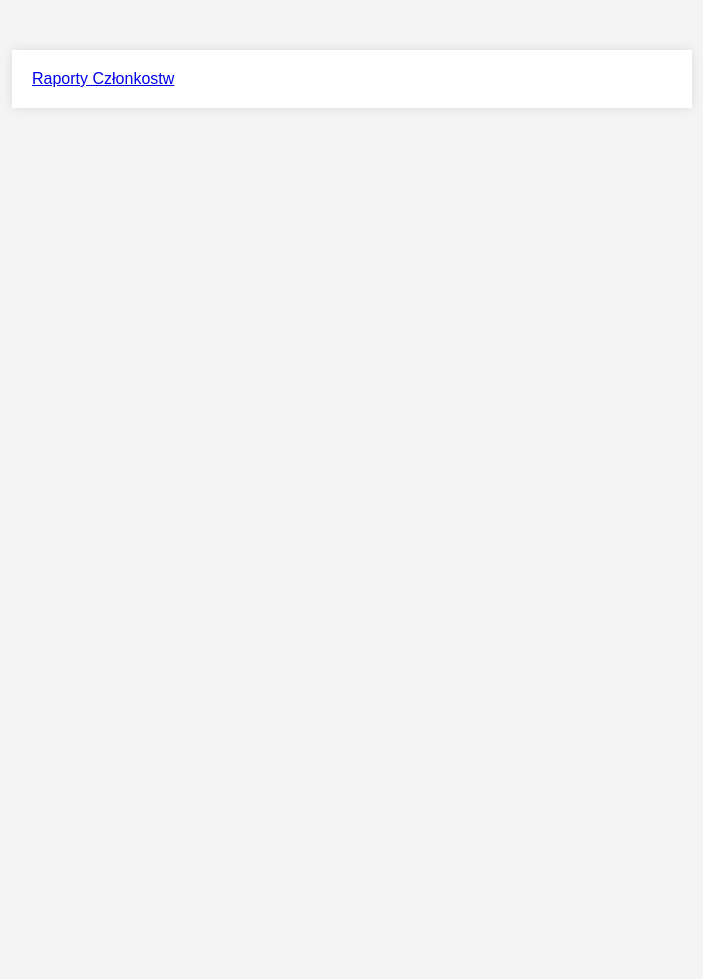
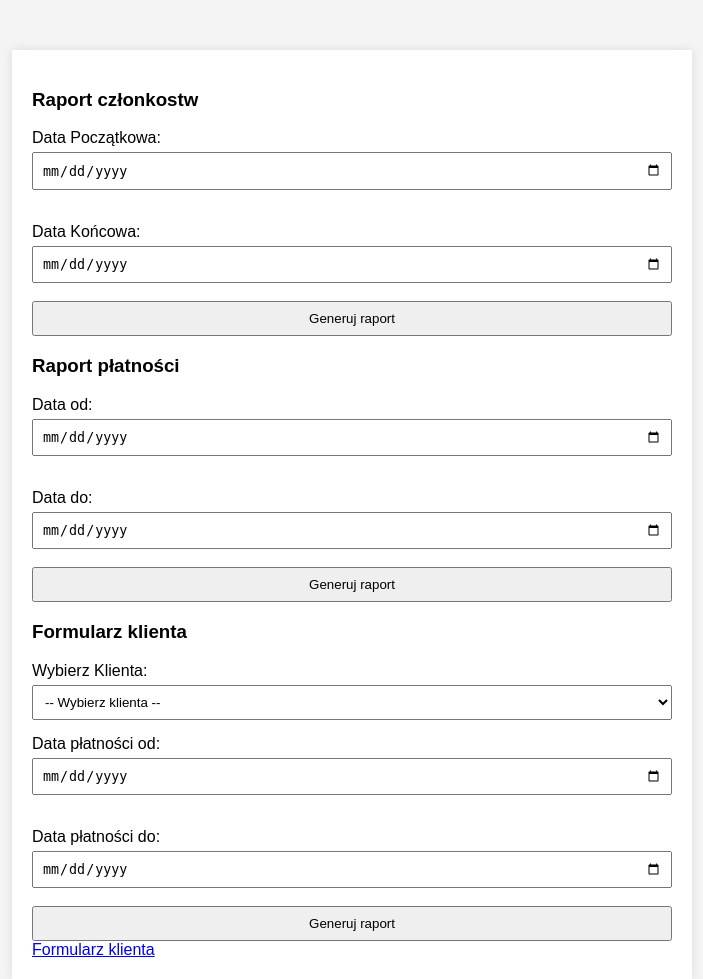
Before and after one commit to piuras-oguras/GymAppWeb, a FastAPI app: page /raport in a window 1280 px wide. Before the commit the part shown is almost empty. Shown: the whole page, without its empty margins (288-991 px from the left). Before the commit the page ends 87 px from the top, so only its background shows below. Run offline with FastAPI, Linux system fonts and the light colour scheme.

Commit message:
Raports is working

```diff
--- a/main.py
+++ b/main.py
@@ -193,121 +193,34 @@ async def logout(request: Request):
     return RedirectResponse(url="/index", status_code=303)
 
 @app.get("/raport", response_class=HTMLResponse)
-async def index(request: Request):
-    return templates.TemplateResponse("raports.html", {"request": request})
+async def index(request: Request, db: Session = Depends(get_db)):
+    klienci=db.query(Klient).all()
+    return templates.TemplateResponse("raports.html", {"request": request,"klienci": klienci})
 
-@app.get("/raport/raport-czlonkostw", response_class=HTMLResponse)
-def raport_czlonkostw(
+@app.post("/raport/raport-czlonkostw", response_class=HTMLResponse)
+def raport_czlonkostw(request: Request, data_poczatkowa: str = Form(...), data_koncowa: str = Form(...)):
+    # Budowanie URL raportu
+    base_url = f"http://asus-x15-szymon/Reports/report/czlonkostwo"
+    link = f"{base_url}?Data_poczatkowa={data_poczatkowa}&Data_koncowa={data_koncowa}"
+    return RedirectResponse(url=link)
 
-):
-#     data_poczatkowa: datetime = Query(..., description="Data początkowa w formacie YYYY-MM-DD"),
-# data_zakonczenia: datetime = Query(..., description="Data zakończenia w formacie YYYY-MM-DD"),
-#     """
-#     Endpoint do przekierowywania do raportu członkostw.
-#     """
-#     # Konwersja dat do formatu YYYY-MM-DD
-#     data_poczatkowa_str = data_poczatkowa.strftime('%Y-%m-%d')
-#     data_zakonczenia_str = data_zakonczenia.strftime('%Y-%m-%d')
-#
-#     # Sprawdzenie logicznej poprawności dat
-#     if data_poczatkowa > data_zakonczenia:
-#         raise HTTPException(status_code=400, detail="Data początkowa nie może być późniejsza niż data zakończenia.")
-#
-#     # Ścieżka do raportu w SSRS
-#     report_path = "/Reports/RaportCzlonkostw"
-#
-#     # Parametry raportu
-#     params = {
-#         "Data_poczatkowa": data_poczatkowa_str,
-#         "Data_koncowa": data_zakonczenia_str,
-#     }
 
+@app.post("/raport/raport-platnosci", response_class=HTMLResponse)
+def raport_platnosci(request: Request, data_od: str = Form(...), data_do: str = Form(...)):
     # Budowanie URL raportu
-    ssrs_url = f"http://asus-x15-szymon/Reports/report/czlonkostwo?Data_poczatkowa=2023-01-01&Data_koncowa=2023-12-31"
+    base_url = f"http://asus-x15-szymon/Reports/report/statystyki%20platnosci"
+    link = f"{base_url}?Data_od={data_od}&Data_do={data_do}"
+    return RedirectResponse(url=link)
 
-    return RedirectResponse(url=ssrs_url)
+@app.post("/raport/formularz-klienta", response_class=HTMLResponse)
+def raport_klienta(request: Request,klient_id: int = Form(...), data_platnosci_od: str = Form(...), data_platnosci_do: str = Form(...)):
+    # Budowanie URL raportu
+    base_url = f"http://asus-x15-szymon/Reports/report/formularz"
 
-# @app.get("/statystyki-zajec", response_class=HTMLResponse)
-# def statystyki_zajec(
-#         data_od: datetime = Query(..., description="Początek zakresu dat (YYYY-MM-DD)"),
-#         data_do: datetime = Query(..., description="Koniec zakresu dat (YYYY-MM-DD)")
-# ):
-#     """
-#     Endpoint do wyświetlania raportu statystyk zajęć z wykresem w przeglądarce.
-#
-#     - data_od: Początek zakresu dat (YYYY-MM-DD)
-#     - data_do: Koniec zakresu dat (YYYY-MM-DD)
-#     """
-#     report_path = "/Reports/StatystykiZajec"  # Dostosuj do rzeczywistej ścieżki raportu
-#     parameters = {
-#         'Data_od': data_od.strftime('%Y-%m-%d'),
-#         'Data_do': data_do.strftime('%Y-%m-%d')
-#     }
-#
-#     try:
-#         report_content = ssrs_client.get_report(report_path, format='HTML4.0', parameters=parameters)
-#         report_html = report_content.decode('utf-8')
-#         return HTMLResponse(content=report_html)
-#     except Exception as e:
-#         raise HTTPException(status_code=500, detail=f"Błąd podczas generowania raportu: {str(e)}")
-#
-# @app.get("/formularz-klienta", response_class=HTMLResponse)
-# def formularz_klienta(
-#         id_klienta: int = Query(..., description="ID klienta"),
-#         data_od_platnosci: datetime = Query(None, description="Początek zakresu dat płatności (YYYY-MM-DD)"),
-#         data_do_platnosci: datetime = Query(None, description="Koniec zakresu dat płatności (YYYY-MM-DD)")
-# ):
-#     """
-#     Endpoint do wyświetlania formularza klienta w przeglądarce.
-#
-#     - id_klienta: ID klienta
-#     - data_od_platnosci: Początek zakresu dat płatności (YYYY-MM-DD)
-#     - data_do_platnosci: Koniec zakresu dat płatności (YYYY-MM-DD)
-#     """
-#     report_path = "/Reports/FormularzKlienta"  # Dostosuj do rzeczywistej ścieżki raportu
-#     parameters = {
-#         'Id_klienta': id_klienta
-#     }
-#     if data_od_platnosci and data_do_platnosci:
-#         parameters['Data_od_platnosci'] = data_od_platnosci.strftime('%Y-%m-%d')
-#         parameters['Data_do_platnosci'] = data_do_platnosci.strftime('%Y-%m-%d')
-#
-#     try:
-#         report_content = ssrs_client.get_report(report_path, format='HTML4.0', parameters=parameters)
-#         report_html = report_content.decode('utf-8')
-#         return HTMLResponse(content=report_html)
-#     except Exception as e:
-#         raise HTTPException(status_code=500, detail=f"Błąd podczas generowania raportu: {str(e)}")
-#
-# @app.get("/raport-czlonkostw/download")
-# def raport_czlonkostw_download(
-#         data_poczatkowa: datetime = Query(..., description="Data początkowa w formacie YYYY-MM-DD"),
-#         data_zakonczenia: datetime = Query(..., description="Data zakończenia w formacie YYYY-MM-DD"),
-#         typ_czlonkostwa: str = Query('Wszystkie', description="Typ członkostwa, np. 'Standard', 'Premium', 'VIP'"),
-#         format: str = Query('PDF', description="Format raportu, np. 'PDF', 'EXCEL'")
-# ):
-#     """
-#     Endpoint do pobierania raportu członkostw jako plik.
-#
-#     - data_poczatkowa: Data początkowa (YYYY-MM-DD)
-#     - data_zakonczenia: Data zakończenia (YYYY-MM-DD)
-#     - typ_czlonkostwa: Typ członkostwa
-#     - format: Format raportu
-#     """
-#     report_path = "/Reports/RaportCzlonkostw"  # Dostosuj do rzeczywistej ścieżki raportu
-#     parameters = {
-#         'Data_początkowa': data_poczatkowa.strftime('%Y-%m-%d'),
-#         'Data_zakonczenia': data_zakonczenia.strftime('%Y-%m-%d'),
-#         'Typ_członkostwa': typ_czlonkostwa
-#     }
-#
-#     try:
-#         report_content = ssrs_client.get_report(report_path, format=format, parameters=parameters)
-#         filename = f"RaportCzlonkostw.{format.lower()}"
-#         return StreamingResponse(
-#             iter([report_content]),
-#             media_type=f'application/{format.lower()}',
-#             headers={'Content-Disposition': f'attachment; filename="{filename}"'}
-#         )
-#     except Exception as e:
-#         raise HTTPException(status_code=500, detail=f"Błąd podczas pobierania raportu: {str(e)}")
+
+
+
+
+    link = f"{base_url}?Id_klienta_par={klient_id}&Data_platnosci_od={data_platnosci_od}&Data_platnosci_do={data_platnosci_do}"
+
+    return RedirectResponse(url=link)
--- a/templates/raports.html
+++ b/templates/raports.html
@@ -3,6 +3,49 @@
 {% block title %}Strona logowania{% endblock %}
 
 {% block content %}
-<a href="/raport/raport-czlonkostw">Raporty Członkostw</a>
+<h3>Raport członkostw</h3>
+<form action="/raport/raport-czlonkostw" method="post">
+    <label for="data_poczatkowa">Data Początkowa:</label>
+    <input type="date" id="data_poczatkowa" name="data_poczatkowa" required><br><br>
+
+    <label for="data_koncowa">Data Końcowa:</label>
+    <input type="date" id="data_koncowa" name="data_koncowa" required><br><br>
+
+    <input type="submit" value="Generuj raport">
+
+
+</form>
+<h3>Raport płatności</h3>
+<form action="/raport/raport-platnosci" method="post">
+    <label for="data_od">Data od:</label>
+    <input type="date" id="data_od" name="data_od" required><br><br>
+
+    <label for="data_do">Data do:</label>
+    <input type="date" id="data_do" name="data_do" required><br><br>
+
+    <input type="submit" value="Generuj raport">
+
+
+</form>
+<h3>Formularz klienta</h3>
+<form action="/raport/formularz-klienta" method="post">
+    <label for="klient_id">Wybierz Klienta:</label>
+    <select id="klient_id" name="klient_id" required>
+        <option value="" disabled selected>-- Wybierz klienta --</option>
+        {% for klient in klienci %}
+        <option value="{{ klient.id_klienta }}">{{ klient.imie }} {{ klient.nazwisko }}</option>
+        {% endfor %}
+    </select>
+    <label for="data_platnosci_od">Data płatności od:</label>
+    <input type="date" id="data_platnosci_od" name="data_platnosci_od" required><br><br>
+
+    <label for="data_platnosci_do">Data płatności do:</label>
+    <input type="date" id="data_platnosci_do" name="data_platnosci_do" required><br><br>
+
+    <input type="submit" value="Generuj raport">
+
+
+</form>
+<a href="/raport/formularz-klienta">Formularz klienta</a>
 
 {% endblock %}
```
